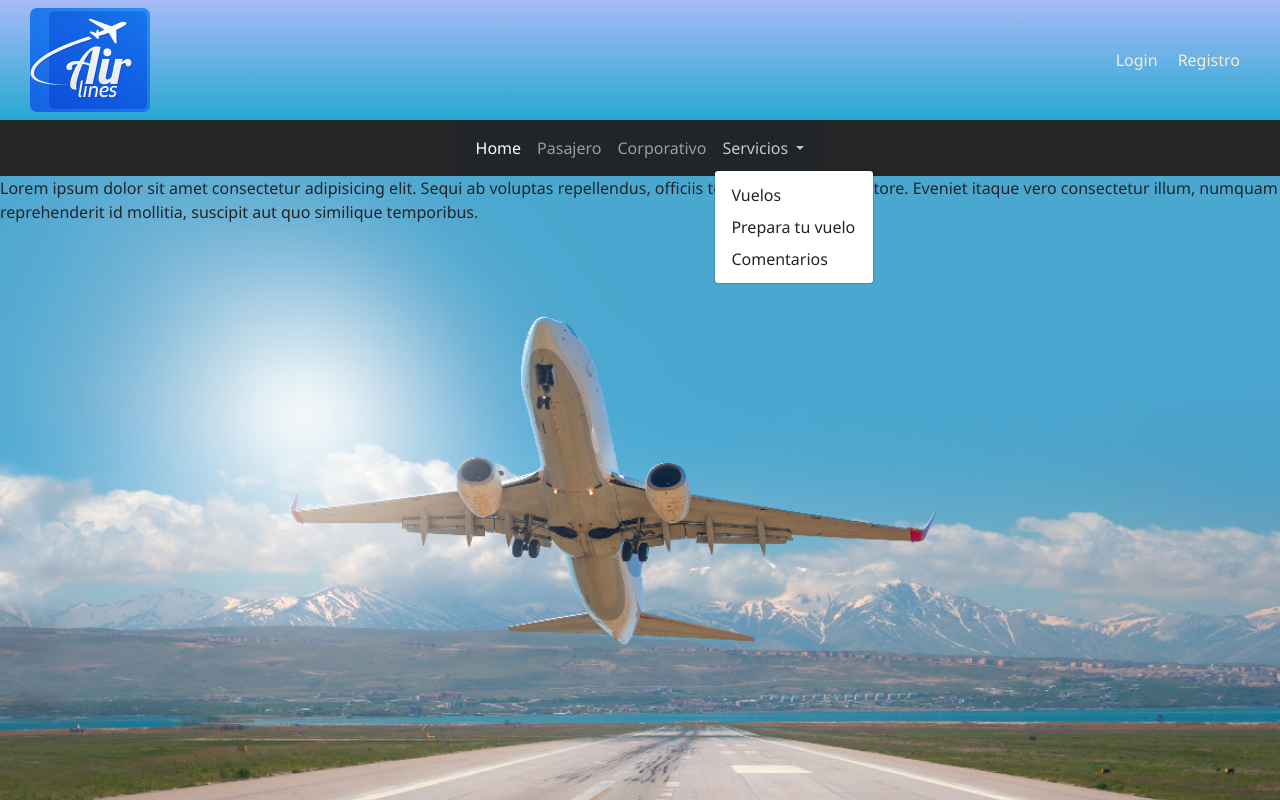
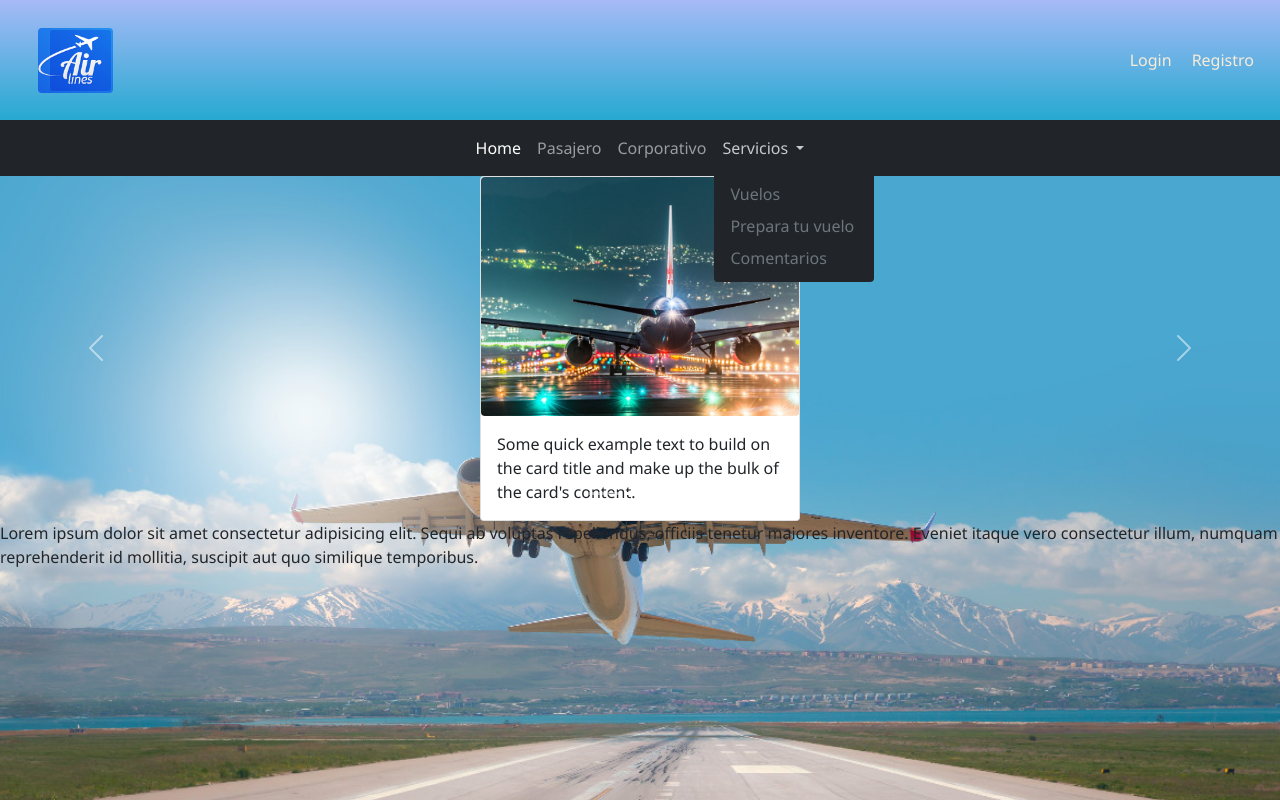
Before and after one commit to nicolasgm0810/Sprint2-grupo8, a plain HTML site: page GestionDe Vuelos/index.html in a window 1280 px wide. Both pictures are taken after a click on the button "Servicios". Shown: the top 800 px of the page. Drawn offline with nearby package versions, Linux system fonts and the light colour scheme.

Commit message:
header arreglado

```diff
--- a/GestionDe Vuelos/index.html
+++ b/GestionDe Vuelos/index.html
@@ -11,24 +11,26 @@
 </head>
 <body>
 
-  <header class="header">
-    <div class="logotipo">
+  <div class="content">
+
+    <header class="header d-flex align-items-center">
+      <div class="col m-2 d-flex">
         <a href="/index.html">
-        <img src="./images/logo.png" alt="Logotipo">
+          <img src="./images/logo.png" alt="Logotipo" class="logotipo rounded">
         </a>
       </div>
-    <div class="headerRight">
+      <div class="headerRight col me-3">
         <a href="./login.html">Login</a>
         <a href="./registro.html">Registro</a>
       </div>
     </header>
-  <div class="divNav">
-    <nav class="navbar navbar-expand-lg navbar-dark bg-dark">
-      <div class="container-fluid">
+    <div class="row w-100 m-0">
+      <nav class="navbar navbar-expand-md navbar-dark  bg-dark">
+        <div class="container-fluid d-flex justify-content-end">
           <button class="navbar-toggler" type="button" data-bs-toggle="collapse" data-bs-target="#navbarNavDropdown" aria-controls="navbarNavDropdown" aria-expanded="false" aria-label="Toggle navigation">
             <span class="navbar-toggler-icon"></span>
           </button>
-        <div class="collapse navbar-collapse" id="navbarNavDropdown">
+          <div class="collapse navbar-collapse justify-content-center" id="navbarNavDropdown">
             <ul class="navbar-nav">
               <li class="nav-item">
                 <a class="nav-link active" aria-current="page" href="./index.html">Home</a>
@@ -43,10 +45,10 @@
                 <a class="nav-link dropdown-toggle" href="#" id="navbarDropdownMenuLink" role="button" data-bs-toggle="dropdown" aria-expanded="false">
                   Servicios
                 </a>
-              <ul class="dropdown-menu" aria-labelledby="navbarDropdownMenuLink">
-                <li><a class="dropdown-item" href="./vuelos.html">Vuelos</a></li>
-                <li><a class="dropdown-item" href="#">Prepara tu vuelo</a></li>
-                <li><a class="dropdown-item" href="#">Comentarios</a></li>
+                <ul class="dropdown-menu bg-dark border-0" aria-labelledby="navbarDropdownMenuLink">
+                  <li><a class="dropdown-item text-muted" href="./vuelos.html">Vuelos</a></li>
+                  <li><a class="dropdown-item text-muted" href="#">Prepara tu vuelo</a></li>
+                  <li><a class="dropdown-item text-muted" href="#">Comentarios</a></li>
                 </ul>
               </li>
             </ul>
@@ -56,6 +58,57 @@
     </div>
 
     <section class="content">
+
+      <div id="carouselExampleCaptions" class="carousel slide" data-bs-ride="carousel">
+        <div class="carousel-indicators">
+          <button type="button" data-bs-target="#carouselExampleCaptions" data-bs-slide-to="0" class="active" aria-current="true" aria-label="Slide 1"></button>
+          <button type="button" data-bs-target="#carouselExampleCaptions" data-bs-slide-to="1" aria-label="Slide 2"></button>
+          <button type="button" data-bs-target="#carouselExampleCaptions" data-bs-slide-to="2" aria-label="Slide 3"></button>
+        </div>
+        <div class="carousel-inner">
+          <div class="carousel-item active">
+            <div class="card d-block m-auto" style="width: 20rem;">
+              <div class="d-flex flex-column justify-content-center">
+                <img src="./images/avion1.jpg" class="rounded card-img-top" alt="...">
+                <div class="card-body">
+                  <p class="card-text">Some quick example text to build on the card title and make up the bulk of the card's content.</p>
+                </div>
+              </div>
+            </div>
+          </div>
+          <div class="carousel-item">
+            <div class="card d-block m-auto" style="width: 20rem;">
+              <div class="d-flex flex-column justify-content-center">
+                <img src="./images/avion1.jpg" class="rounded card-img-top" alt="...">
+                <div class="card-body">
+                  <p class="card-text">Some quick example text to build on the card title and make up the bulk of the card's content.</p>
+                </div>
+              </div>
+            </div>
+          </div>
+          <div class="carousel-item">
+            <div class="card d-block m-auto bg-success" style="width: 20rem;">
+              <div class="d-flex flex-column justify-content-center">
+                <img src="./images/avion1.jpg" class="card-img-top" alt="...">
+                <div class="card-body">
+                  <p class="card-text">Some quick example text to build on the card title and make up the bulk of the card's content.</p>
+                </div>
+              </div>
+            </div>
+          </div>
+        </div>
+        <button class="carousel-control-prev" type="button" data-bs-target="#carouselExampleCaptions" data-bs-slide="prev">
+          <span class="carousel-control-prev-icon" aria-hidden="true"></span>
+          <span class="visually-hidden">Previous</span>
+        </button>
+        <button class="carousel-control-next" type="button" data-bs-target="#carouselExampleCaptions" data-bs-slide="next">
+          <span class="carousel-control-next-icon" aria-hidden="true"></span>
+          <span class="visually-hidden">Next</span>
+        </button>
+      </div>
+
+
+
       <p>
         Lorem ipsum dolor sit amet consectetur adipisicing elit. Sequi ab voluptas repellendus, officiis tenetur maiores inventore. Eveniet itaque vero consectetur illum, numquam reprehenderit id mollitia, suscipit aut quo similique temporibus.
       </p>
@@ -72,6 +125,7 @@
         <li>Telefono</li>
       </ul>
     </footer>
+  </div>
 
 </body>
 </html>
```
Also changed, not shown: GestionDe Vuelos/images/avion1.jpg (added), GestionDe Vuelos/images/hero-bg.jpg (added). Lines whose indentation alone changed are shown as unchanged.
